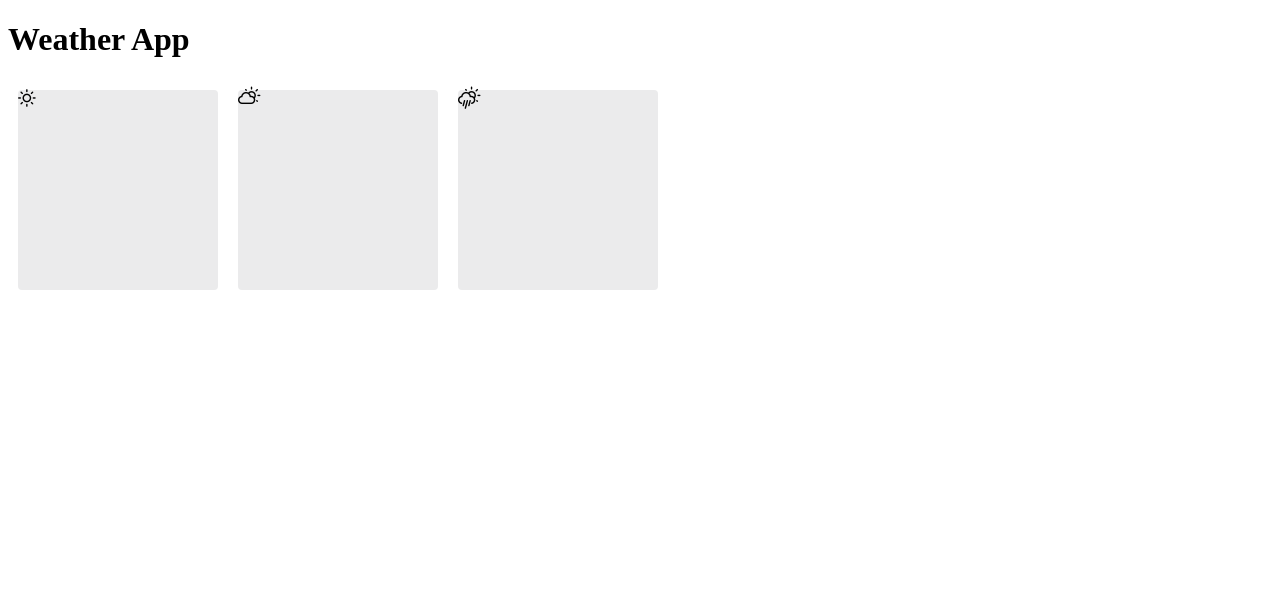
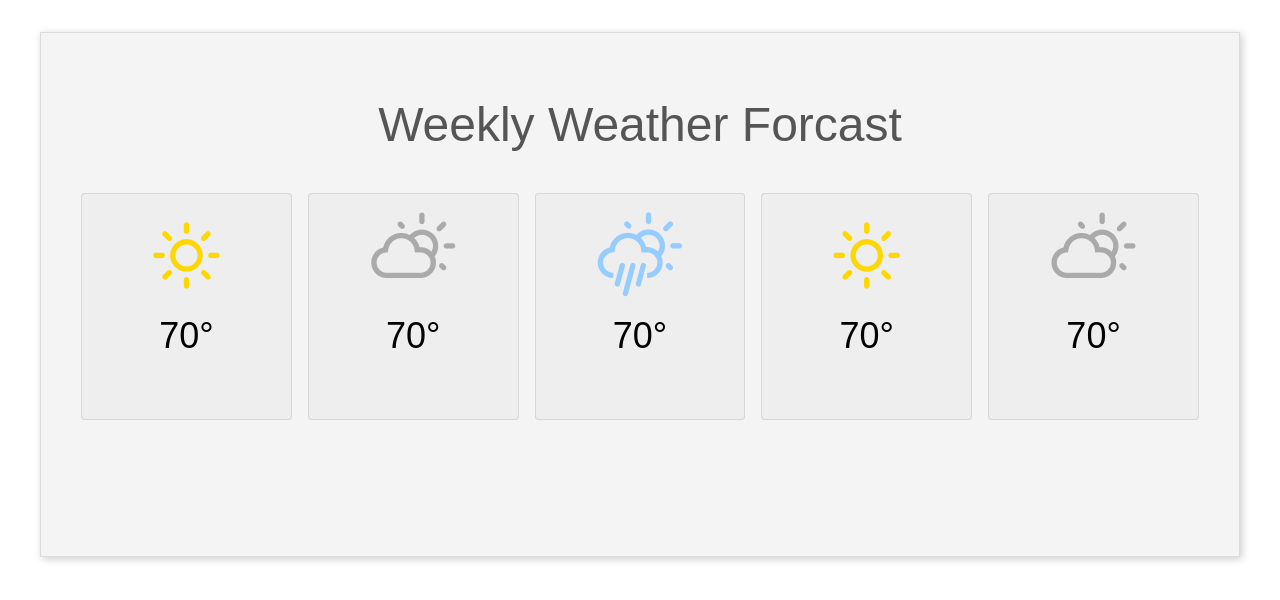
Before and after one commit to mhern90/weather-app, a React app: page / in a window 1280 px wide. Built offline with nearby package versions, Linux system fonts and the light colour scheme.

Commit message:
added tachyons, styling to cards

```diff
--- a/package.json
+++ b/package.json
@@ -5,7 +5,8 @@
   "dependencies": {
     "react": "^16.4.1",
     "react-dom": "^16.4.1",
-    "react-scripts": "1.1.4"
+    "react-scripts": "1.1.4",
+    "tachyons": "^4.11.1"
   },
   "scripts": {
     "start": "react-scripts start",
--- a/src/components/WeatherCard.js
+++ b/src/components/WeatherCard.js
@@ -1,24 +1,29 @@
-import React, { Component } from 'react';
+import React from 'react';
 
-const WeatherCard = ({ icon }) => {
-    let iconClass = '';
-    switch (icon) {
-      case 'sunny':
-        iconClass = 'wi wi-day-sunny';
-        break;
-      case 'cloudy':
-        iconClass = 'wi wi-day-cloudy';
-        break;
-      case 'rain':
-        iconClass = 'wi wi-day-rain';
-        break;
-    }
+const setIconClass = (icon) => {
+  switch (icon) {
+    case 'sunny':
+      return 'wi wi-day-sunny yellow';
+    case 'cloudy':
+      return 'wi wi-day-cloudy light-silver';
+    case 'rain':
+      return 'wi wi-day-rain light-blue';
+    default:
+      return '';
+  }
+}
 
+// destructuring - grabbing the props.icon as {icon}
+// icon will eventually become an object
+const WeatherCard = ({icon}) => {
     return (
-      <div className="weather-card bgr-light-gray border border-rounded">
-            <i class={iconClass}></i>
+      <div className="weather-card fl w-20 pa2">
+        <div class="pa4 br2 bg-light-gray tc ba b--black-10">
+          <i className={setIconClass(icon) + " text-60"}></i>
+          <h2 className="temp f2 fw2">70&#176;</h2>
+        </div>
       </div>
     )
 }
 
-export default WeatherCard
+export default WeatherCard;
--- a/src/containers/WeatherApp.js
+++ b/src/containers/WeatherApp.js
@@ -4,16 +4,28 @@ import '../css/util.css';
 import './weather-icons.min.css';
 import WeatherCard from '../components/WeatherCard';
 
+export default class WeatherApp extends Component {
+  constructor() {
+    super()
+    this.state = {
+      weather: '',
+      hourlyForcast: []
+    }
+  }
 
-export default class WeatherApp extends Component {
+  // To do - add container with loop
   render() {
     return (
-      <div id="weatherApp">
-        <h1>Weather App</h1>
-        <div className="weather-week-container">
-          <WeatherCard icon="sunny" />
-          <WeatherCard icon="cloudy" />
-          <WeatherCard icon="rain" />
+      <div id="weatherApp" className="avenir bg-white cf pa4">
+        <div class="container-1200 center bg-near-white cf pa4 pb6 ba b--black-10 shadow-4">
+          <h1 class="normal tc f1 mid-gray">Weekly Weather Forcast</h1>
+          <div className="weather-week-container">
+            <WeatherCard icon="sunny" />
+            <WeatherCard icon="cloudy" />
+            <WeatherCard icon="rain" />
+            <WeatherCard icon="sunny" />
+            <WeatherCard icon="cloudy" />
+          </div>
         </div>
       </div>
     )
--- a/src/css/util.css
+++ b/src/css/util.css
@@ -1,10 +1,19 @@
 /* Text */
-.text-12 {font-size: 12;}
-.text-14 {font-size: 14;}
-.text-16 {font-size: 16;}
-.text-18 {font-size: 18;}
-.text-20 {font-size: 20;}
-
+.text-12 {font-size: 12px;}
+.text-14 {font-size: 14px;}
+.text-16 {font-size: 16px;}
+.text-18 {font-size: 18px;}
+.text-20 {font-size: 20px;}
+.text-60 {font-size: 60px;}
 /* Color */
 
 .bgr-light-gray {background-color: #EBEBEC;}
+
+/* padding & margins*/
+.pad-5 {padding: 5px;}
+.pad-10 {padding: 20px;}
+.pad-20 {padding: 20px;}
+
+.container-1200 {
+    max-width: 1200px;
+}
--- a/src/css/weatherApp.css
+++ b/src/css/weatherApp.css
@@ -1,3 +1,17 @@
-.weather-card {
+/* .weather-card {
     width:200px; height: 200px; margin: 10px; display: inline-block; border-radius: 4px;
+} */
+
+.weather-card:hover {
+    animation: grow 300ms ease-in forwards;
+    cursor: pointer;
 }
+
+@keyframes grow {
+    0% {
+        transform: scale(1);
+    }
+    100% {
+        transform: scale(1.1);
+    }
+}
--- a/src/index.js
+++ b/src/index.js
@@ -2,6 +2,7 @@ import React from 'react';
 import ReactDOM from 'react-dom';
 import WeatherApp from './containers/WeatherApp';
 import registerServiceWorker from './registerServiceWorker';
+import 'tachyons';
 
 ReactDOM.render(<WeatherApp />, document.getElementById('root'));
 registerServiceWorker();
```
Also changed, not shown: 1 other file.
